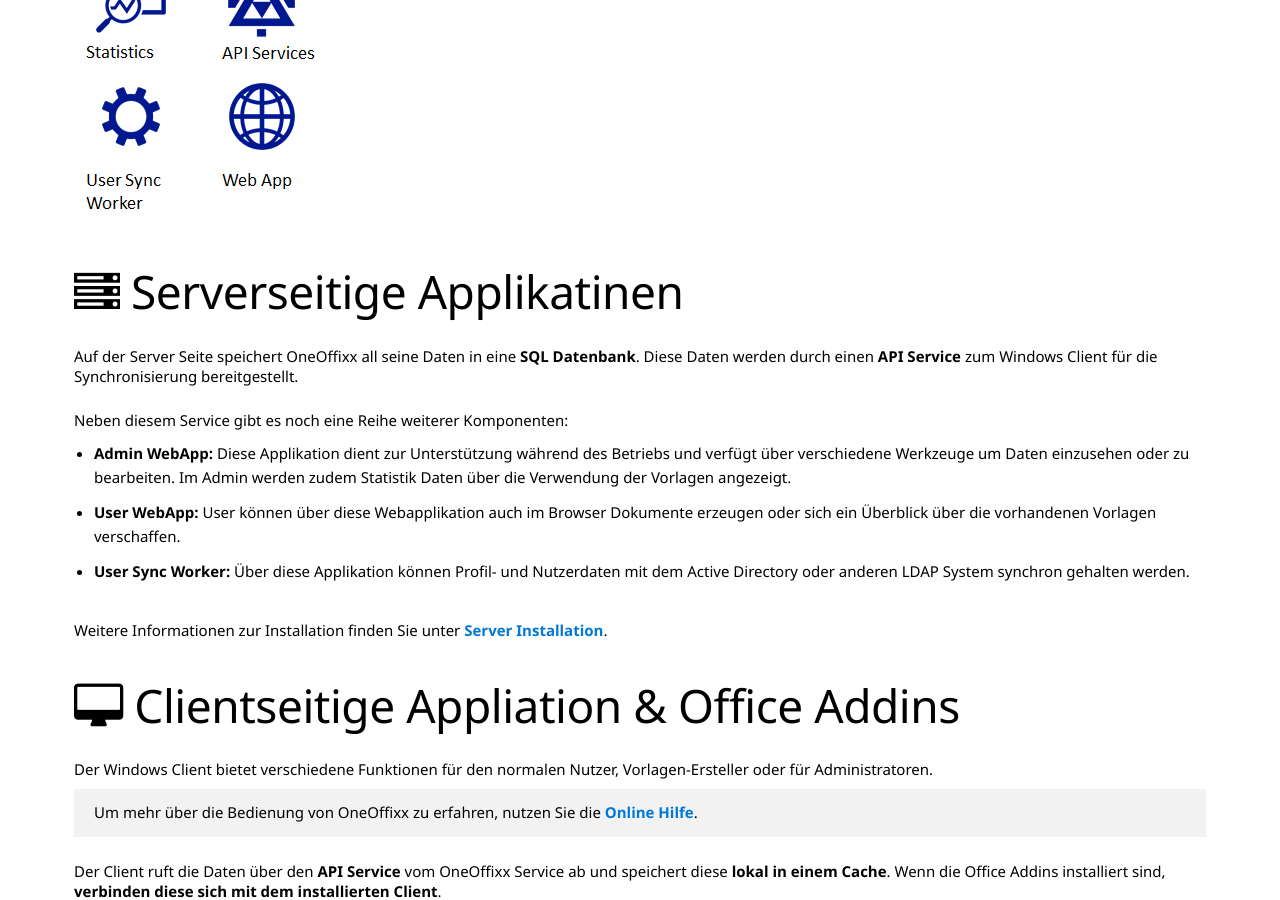
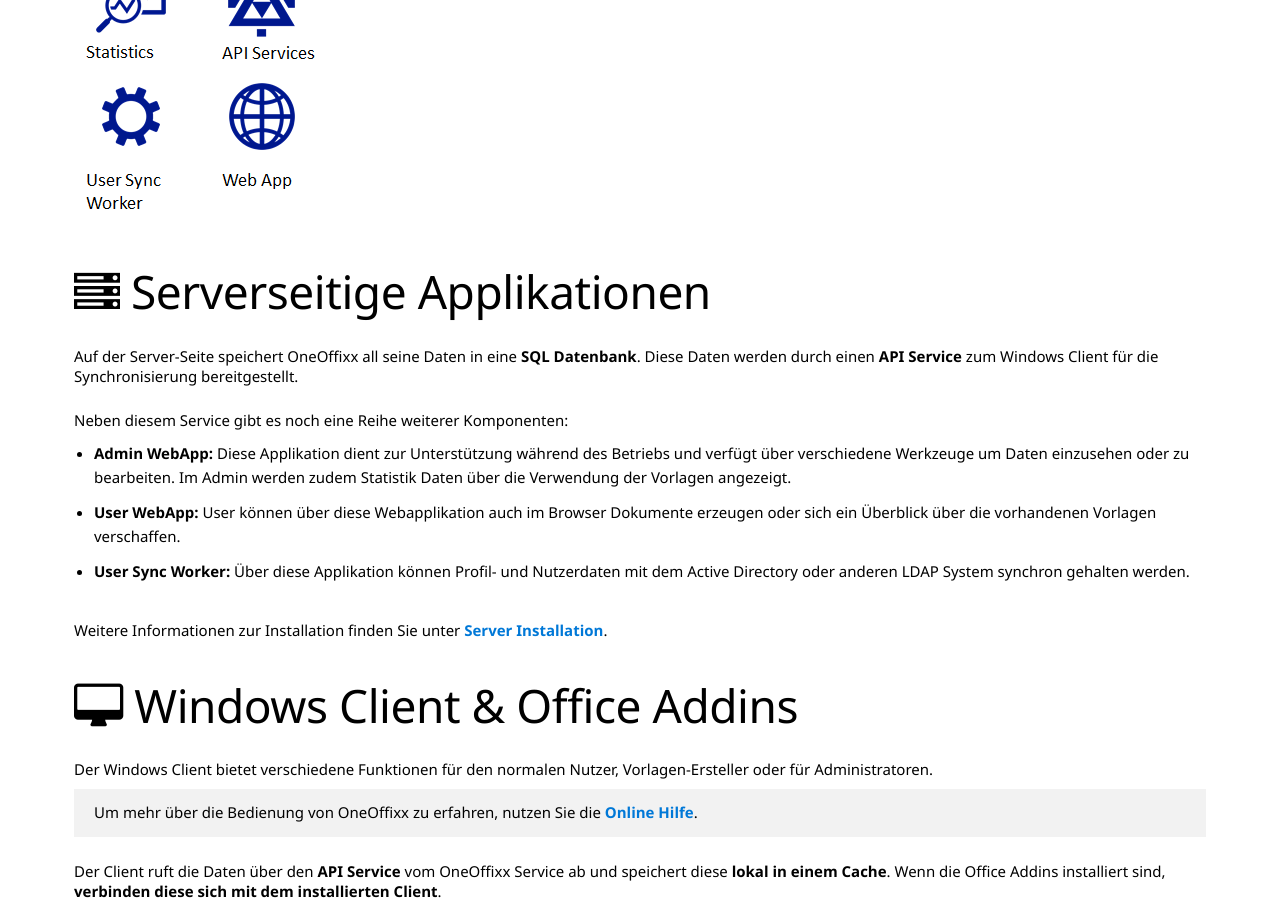
Before and after one commit to primesoft-group/oneoffixx-docs, a Jekyll site: the page built from _pages/install/de/overview.md, in a window 1280 px wide and 900 px high, scrolled down 705 px. Built offline with Jekyll 4.4.1, drawn with Linux system fonts in a browser that asks for light colours; nearby versions of some CDN libraries; some web fonts are replaced; some of the changed text lies outside the part shown.

Commit message:
Update overview.md

```diff
--- a/_pages/install/de/overview.md
+++ b/_pages/install/de/overview.md
@@ -6,13 +6,13 @@
 
 Das Produkt OneOffixx besteht aus mehreren Komponenten, wobei man diese in zwei Kategorien einteilen kann:
 
-Einerseits die __serverseitige Applikatinen__ und auf der anderen Seite der __Windows Client__, samt den __Office Addins__.
+Einerseits die __serverseitige Applikationen__ und auf der anderen Seite der __Windows Client__, samt den __Office Addins__.
 
 ![x]({{ site.baseurl }}/assets/content-images/install/de/install-overview.png "Installationskomponenten - Übersicht")
 
-## <i class="fa fa-server" aria-hidden="true"></i> Serverseitige Applikatinen
+## <i class="fa fa-server" aria-hidden="true"></i> Serverseitige Applikationen
 
-Auf der Server Seite speichert OneOffixx all seine Daten in eine __SQL Datenbank__. Diese Daten werden durch einen __API Service__ zum Windows Client für die Synchronisierung bereitgestellt.
+Auf der Server-Seite speichert OneOffixx all seine Daten in eine __SQL Datenbank__. Diese Daten werden durch einen __API Service__ zum Windows Client für die Synchronisierung bereitgestellt.
 
 Neben diesem Service gibt es noch eine Reihe weiterer Komponenten:
 
@@ -22,7 +22,7 @@
 
 Weitere Informationen zur Installation finden Sie unter __[Server Installation]({{ site.baseurl }}/install/de/server)__.
 
-## <i class="fa fa-desktop" aria-hidden="true"></i> Clientseitige Appliation & Office Addins
+## <i class="fa fa-desktop" aria-hidden="true"></i> Windows Client & Office Addins
 
 Der Windows Client bietet verschiedene Funktionen für den normalen Nutzer, Vorlagen-Ersteller oder für Administratoren.
 
```
